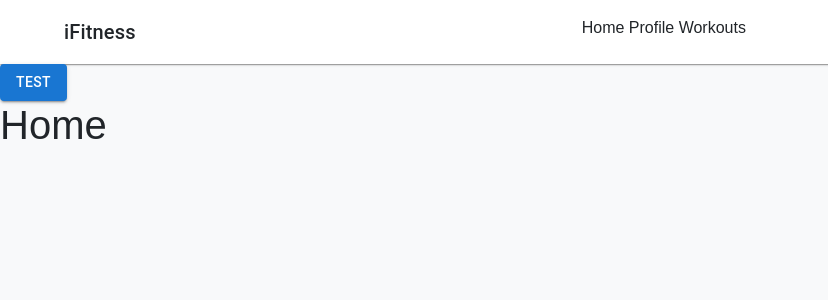
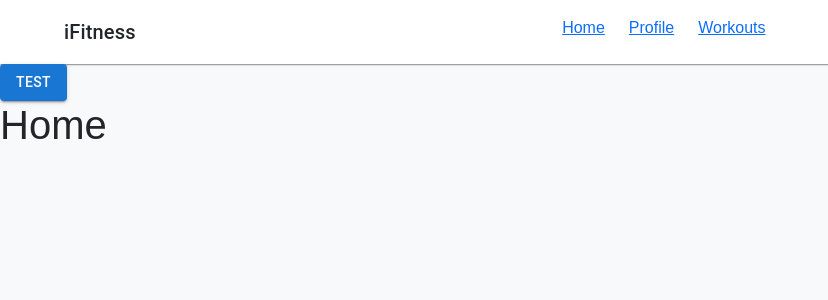
Before and after one commit to Kiankayan/IFitness-School-Project, a React (Vite) app: page / in a window 1280 px wide. Shown: the top 300 px of the page, without its empty margins (0-828 px from the left). Built offline with nearby package versions, Linux system fonts and the light colour scheme.

Commit message:
added gap

```diff
--- a/src/components/layout/NavBar.tsx
+++ b/src/components/layout/NavBar.tsx
@@ -12,7 +12,11 @@ function NavBar(): React.ReactElement {
             <Link to="/" style={{ textDecoration: "none", color: "inherit" }}>
               <Typography variant="h6">iFitness</Typography>
             </Link>
-            <Box> Home Profile Workouts </Box>
+            <Box sx={{ display: "flex", gap: 3 }}>
+              <NavLink to="/">Home</NavLink>
+              <NavLink to="/profile">Profile</NavLink>
+              <NavLink to="/workouts">Workouts</NavLink>
+            </Box>
             <button
               className="navbar-toggler"
               type="button"
```
